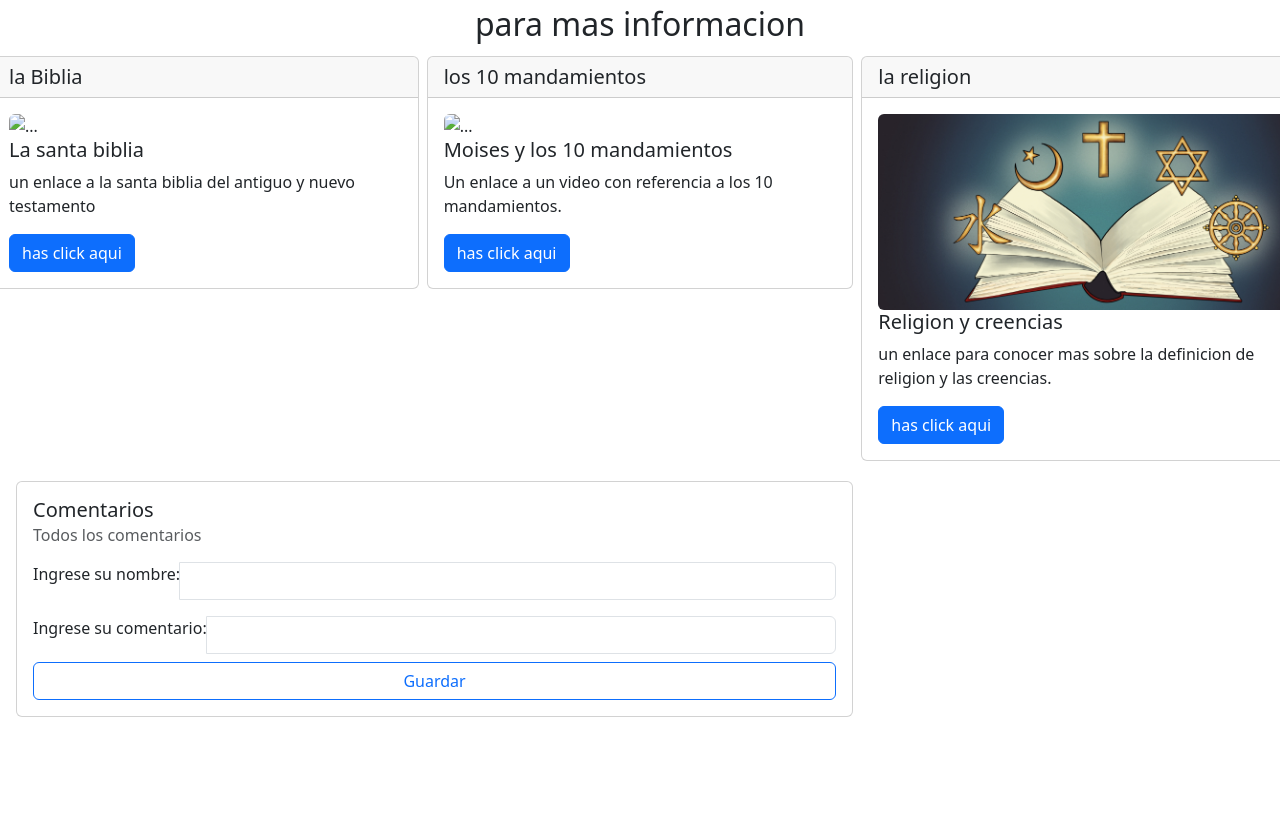
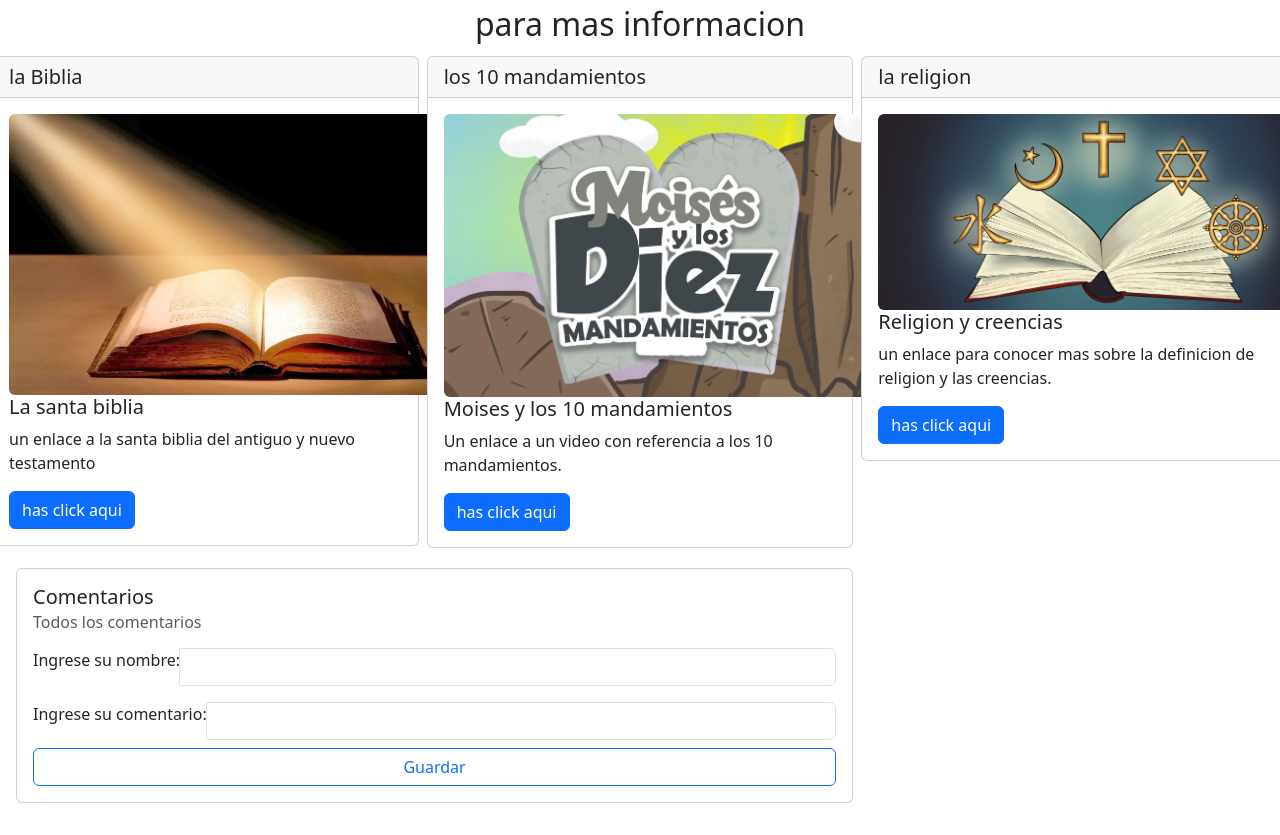
Before and after one commit to yaniquenta/3p, a plain HTML site: page index.html in a window 1280 px wide. Shown: the part 1367-2202 px from the top of the page. Before the commit the page ends 2116 px from the top, so only its background shows below. Drawn offline with nearby package versions, Linux system fonts and the light colour scheme.

Commit message:
Update index.html

```diff
--- a/index.html
+++ b/index.html
@@ -225,7 +225,7 @@
         <div class="card">
             <h5 class="card-header">la Biblia</h5>
             <div class="card-body">
-              <img src="im/biblia.png" class="rounded mx-auto d-block" alt="..." width="450">
+              <img src="im/biblia.jpg" class="rounded mx-auto d-block" alt="..." width="450">
               <h5 class="card-title">La santa biblia</h5>
               <p class="card-text">un enlace a la santa biblia del antiguo y nuevo testamento</p>
               <a href="https://www.wordproject.org/bibles/sp/index.htm" class="btn btn-primary">has click aqui</a>
@@ -236,7 +236,7 @@
         <div class="card">
             <h5 class="card-header">los 10 mandamientos</h5>
             <div class="card-body">
-              <img src="im/los 10m.jpg" class="rounded mx-auto d-block" alt="..." width="450">
+              <img src="im/los 10m.png" class="rounded mx-auto d-block" alt="..." width="450">
               <h5 class="card-title">Moises y los 10 mandamientos</h5>
               <p class="card-text">Un enlace a un video con referencia a los 10 mandamientos.</p>
               <a href="https://www.youtube.com/watch?v=RYppJPmIjnw" class="btn btn-primary">has click aqui</a>
```
